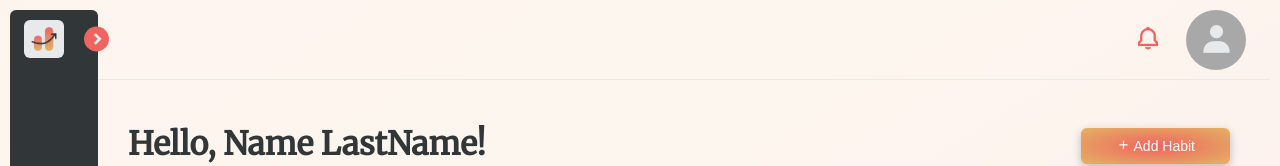
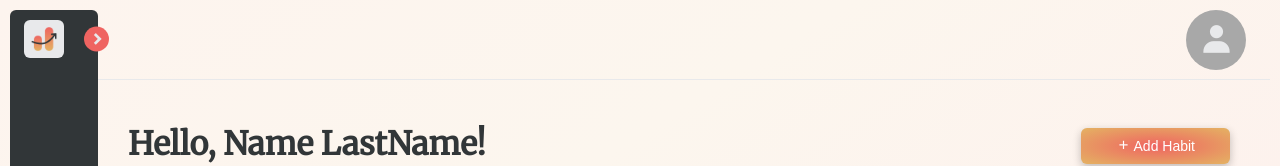
Before and after one commit to s3851446/habithub-frontend, a SvelteKit app in the folder final/habithub-frontend/: page / in a window 1280 px wide. Shown: the top 166 px of the page. Built offline with nearby package versions, Linux system fonts and the light colour scheme; no server answers.

Commit message:
Removes bell icon from Header

```diff
--- a/final/habithub-frontend/src/components/Header.svelte
+++ b/final/habithub-frontend/src/components/Header.svelte
@@ -34,9 +34,6 @@
 <!-- This component was created with the help of a YouTube tutorial.
 https://youtu.be/ybXulmeilFM -->
 <nav id={id}>
-    <div class="icon">
-        <a href="/"><i class='bx bx-bell'></i></a>
-    </div>
     <div class="user-pic" id="user-pic">
         <i id="pic-icon" class='bx bxs-user profile'></i>
         <img id="pic-img" src="" alt="user-avatar">
@@ -109,14 +106,6 @@ https://youtu.be/ybXulmeilFM -->
         color: $black;
         font-size: 20px;
         transition: $trans-05;
-    }
-
-    .icon i {
-        font-size: 27px;
-    }
-
-    .icon a:hover i {
-        color: $yellow;
     }
 
     .profile {
```
